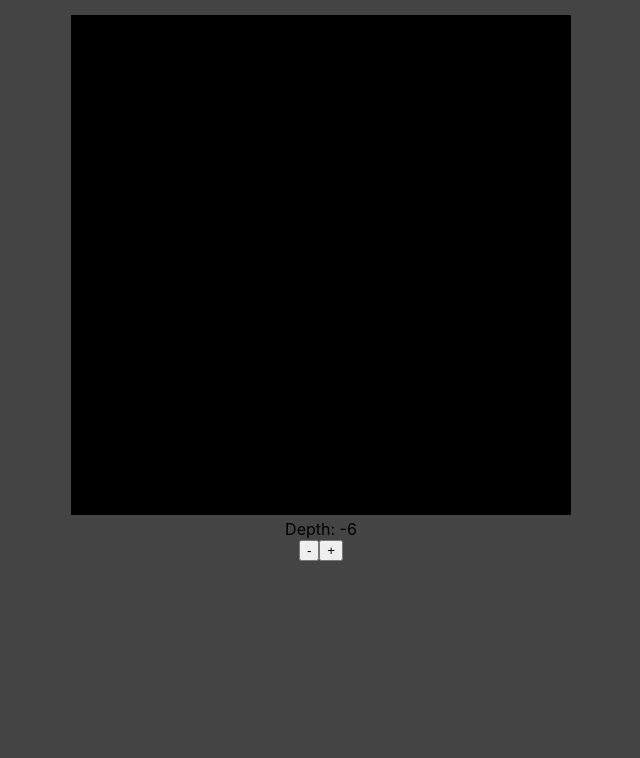
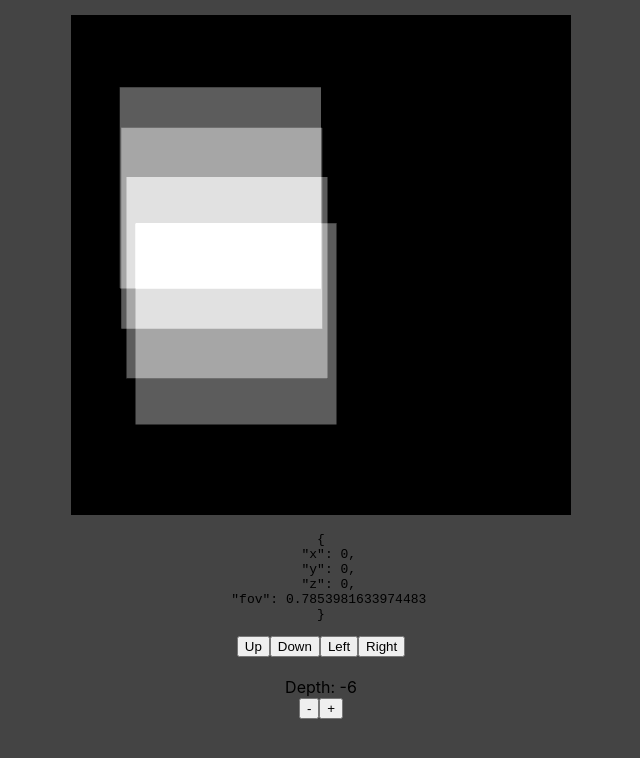
Before and after one commit to jyelewis/react-gl, a React (Create React App) app: page / in a window 1280 px wide. Shown: the top 758 px of the page, without its empty margins (319-959 px from the left). Built offline with nearby package versions, Linux system fonts and the light colour scheme.

Commit message:
Add Camera3D component & context

```diff
--- a/src/App.tsx
+++ b/src/App.tsx
@@ -2,16 +2,21 @@ import React, { useState } from "react";
 import "./App.css";
 import { WebGLCanvas } from "./components/WebGLCanvas";
 import { Square } from "./components/Square";
+import { Camera3D } from "./components/Camera3D";
+import { CameraControls } from "./components/CameraControls";
 
 function App() {
   const [depth, setDepth] = useState(-6);
   return (
     <div className="App">
       <WebGLCanvas width={500} height={500}>
-        <Square x={0} y={0} z={depth} timeOffset={0} />
-        <Square x={0} y={0} z={depth} timeOffset={100} />
-        <Square x={0} y={0} z={depth} timeOffset={200} />
-        <Square x={0} y={0} z={depth} timeOffset={300} />
+        <Camera3D>
+          <Square x={0} y={0} z={depth} timeOffset={0} />
+          <Square x={0} y={0} z={depth} timeOffset={100} />
+          <Square x={0} y={0} z={depth} timeOffset={200} />
+          <Square x={0} y={0} z={depth} timeOffset={300} />
+          <CameraControls />
+        </Camera3D>
       </WebGLCanvas>
       <br />
       Depth: {depth}
--- /dev/null
+++ b/src/components/Camera3D.tsx
@@ -0,0 +1,80 @@
+import React, { useContext, useMemo, useState } from "react";
+import { mat4 } from "gl-matrix";
+import { WebGLContext } from "./WebGLCanvas";
+
+export type CameraPosition = {
+  x: number;
+  y: number;
+  z: number;
+  fov: number;
+};
+
+export type Camera3DContextValue = {
+  projectionMatrix: mat4;
+
+  cameraPosition: CameraPosition;
+  setCameraPosition: React.Dispatch<React.SetStateAction<CameraPosition>>;
+};
+
+export const Camera3DContext = React.createContext<Camera3DContextValue>(
+  (null as unknown) as Camera3DContextValue
+);
+
+type Props = {
+  children: React.ReactNode;
+};
+
+export const Camera3D: React.FC<Props> = ({ children }) => {
+  const { width, height } = useContext(WebGLContext);
+
+  const [cameraPosition, setCameraPosition] = useState<CameraPosition>({
+    x: 0,
+    y: 0,
+    z: 0,
+    fov: (45 * Math.PI) / 180 // in radians
+  });
+
+  const projectionMatrix = useMemo(() => {
+    // create a camera matrix
+    const cameraMatrix = mat4.create();
+    mat4.identity(cameraMatrix);
+    mat4.translate(cameraMatrix, cameraMatrix, [
+      -cameraPosition.x,
+      -cameraPosition.y,
+      -cameraPosition.z
+    ]);
+
+    // create a perspective matrix, a special matrix that is
+    // used to simulate the distortion of perspective in a camera.
+    // and we only want to see objects between 0.1 units
+    // and 100 units away from the camera.
+
+    const aspect = width / height;
+    const zNear = 0.1;
+    const zFar = 100.0;
+
+    // note: glmatrix.js always has the first argument
+    // as the destination to receive the result.
+    const projectionMatrix = mat4.create();
+    mat4.perspective(projectionMatrix, cameraPosition.fov, aspect, zNear, zFar);
+
+    mat4.multiply(projectionMatrix, projectionMatrix, cameraMatrix);
+
+    return projectionMatrix;
+  }, [width, height, cameraPosition]);
+
+  const cameraContextValue = useMemo<Camera3DContextValue>(
+    () => ({
+      projectionMatrix,
+      cameraPosition,
+      setCameraPosition
+    }),
+    [projectionMatrix, cameraPosition, setCameraPosition]
+  );
+
+  return (
+    <Camera3DContext.Provider value={cameraContextValue}>
+      {children}
+    </Camera3DContext.Provider>
+  );
+};
--- /dev/null
+++ b/src/components/CameraControls.tsx
@@ -0,0 +1,36 @@
+import React, { useCallback, useContext } from "react";
+import { Camera3DContext } from "./Camera3D";
+
+const movement = 0.25;
+
+export const CameraControls: React.FC = () => {
+  const { cameraPosition, setCameraPosition } = useContext(Camera3DContext);
+
+  const up = useCallback(
+    () => setCameraPosition(cp => ({ ...cp, y: cp.y + movement })),
+    [setCameraPosition]
+  );
+  const down = useCallback(
+    () => setCameraPosition(cp => ({ ...cp, y: cp.y - movement })),
+    [setCameraPosition]
+  );
+
+  const left = useCallback(
+    () => setCameraPosition(cp => ({ ...cp, x: cp.x - movement })),
+    [setCameraPosition]
+  );
+  const right = useCallback(
+    () => setCameraPosition(cp => ({ ...cp, x: cp.x + movement })),
+    [setCameraPosition]
+  );
+
+  return (
+    <div>
+      <pre>{JSON.stringify(cameraPosition, null, 2)}</pre>
+      <button onClick={up}>Up</button>
+      <button onClick={down}>Down</button>
+      <button onClick={left}>Left</button>
+      <button onClick={right}>Right</button>
+    </div>
+  );
+};
--- a/src/components/Square.tsx
+++ b/src/components/Square.tsx
@@ -1,10 +1,11 @@
-import React, { useContext, useMemo } from "react";
+import React, { useContext } from "react";
 import { WebGLContext } from "./WebGLCanvas";
 import { loadGLShader } from "../utilities/loadGLShader";
 import { compileGLProgram } from "../utilities/compileGLProgram";
 import { mat4 } from "gl-matrix";
 import { useOnFrame } from "../hooks/useOnFrame";
 import { useMemoWithCleanUp } from "../hooks/useMemoWithCleanUp";
+import { Camera3DContext } from "./Camera3D";
 
 const vsSource = `
   attribute vec4 aVertexPosition;
@@ -31,7 +32,8 @@ type Props = {
 };
 
 export const Square: React.FC<Props> = ({ x, y, z, timeOffset }) => {
-  const { gl, width, height, time } = useContext(WebGLContext);
+  const { gl } = useContext(WebGLContext);
+  const { projectionMatrix } = useContext(Camera3DContext);
 
   const program = useMemoWithCleanUp(() => {
     const vertexShader = loadGLShader(gl, gl.VERTEX_SHADER, vsSource);
@@ -106,7 +108,7 @@ export const Square: React.FC<Props> = ({ x, y, z, timeOffset }) => {
     ];
   }, [gl, program]);
 
-  useMemo(() => {
+  useOnFrame(time => {
     // our mv matrix specifies where we want this square to be drawn
     const modelViewMatrix = mat4.create();
 
@@ -128,41 +130,14 @@ export const Square: React.FC<Props> = ({ x, y, z, timeOffset }) => {
       modelViewMatrix
     );
 
-    return modelViewMatrix;
-  }, [gl, program, x, y, z, time, timeOffset]);
-
-  useMemo(() => {
-    // create a perspective matrix, a special matrix that is
-    // used to simulate the distortion of perspective in a camera.
-    // our field of view is 45 degrees, with a width/height
-    // ratio that matches the display size of the canvas
-    // and we only want to see objects between 0.1 units
-    // and 100 units away from the camera.
-
-    const fieldOfView = (45 * Math.PI) / 180; // in radians
-    const aspect = width / height;
-    const zNear = 0.1;
-    const zFar = 100.0;
-
-    // note: glmatrix.js always has the first argument
-    // as the destination to receive the result.
-    const projectionMatrix = mat4.create();
-    mat4.perspective(projectionMatrix, fieldOfView, aspect, zNear, zFar);
-
-    // bind projection matrix if it or the program changes
+    // bind camera projection matrix
     gl.useProgram(program.glProgram);
-
-    // Set the shader uniforms for our camera
     gl.uniformMatrix4fv(
       program.uniformLocations.projectionMatrix,
       false,
       projectionMatrix
     );
 
-    return projectionMatrix;
-  }, [gl, program, width, height]);
-
-  useOnFrame(() => {
     // bind vertexes & program
     gl.bindBuffer(gl.ARRAY_BUFFER, vertexPositionBuffer);
     gl.useProgram(program.glProgram);
--- a/src/hooks/useOnFrame.ts
+++ b/src/hooks/useOnFrame.ts
@@ -11,7 +11,7 @@ export function useOnFrame(frameCb: FrameRequestCallback) {
   latestFrameCb.current = frameCb;
 
   const localFrameCb: FrameRequestCallback = useCallback(
-    x => latestFrameCb.current(x),
+    time => latestFrameCb.current(time),
     []
   );
 
```
